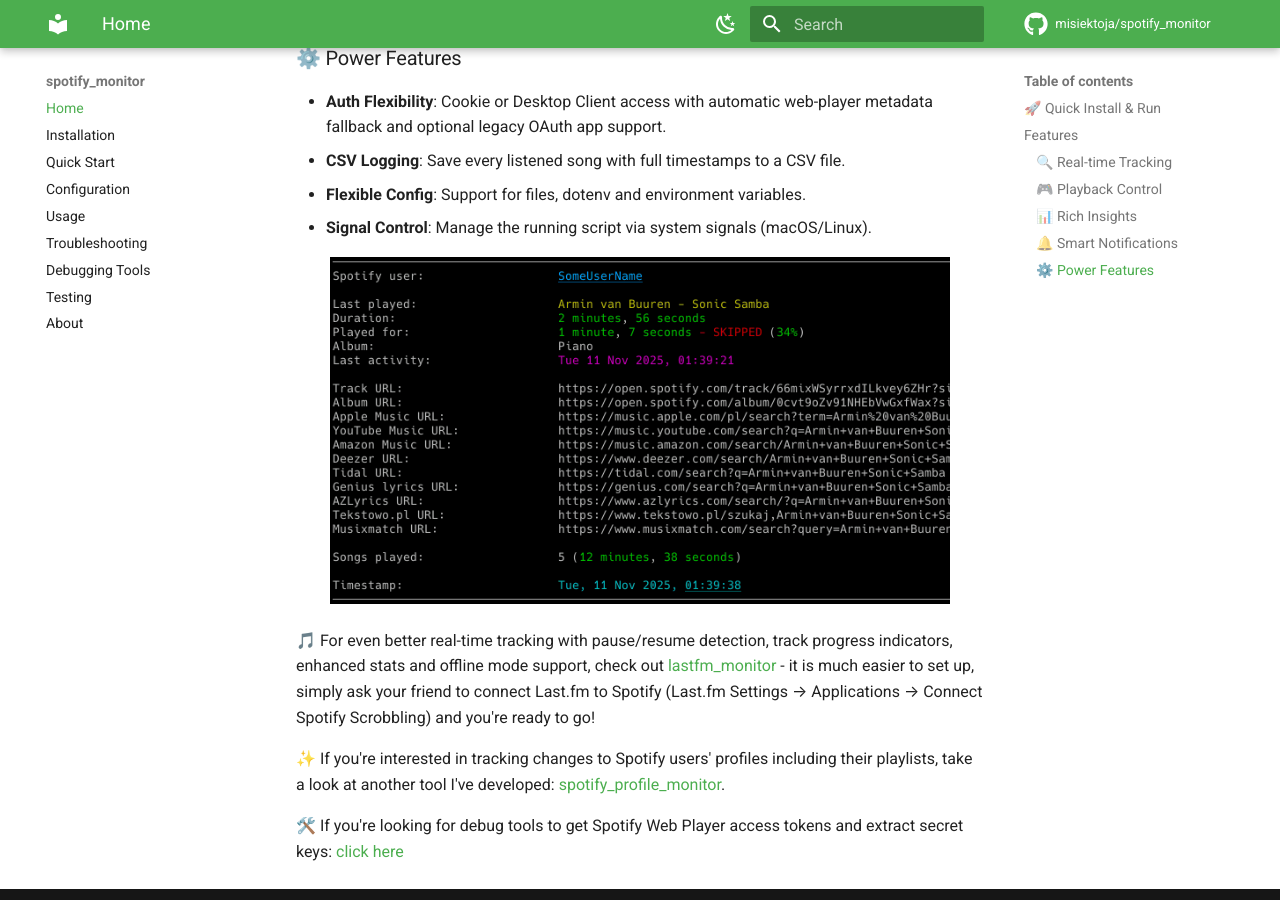
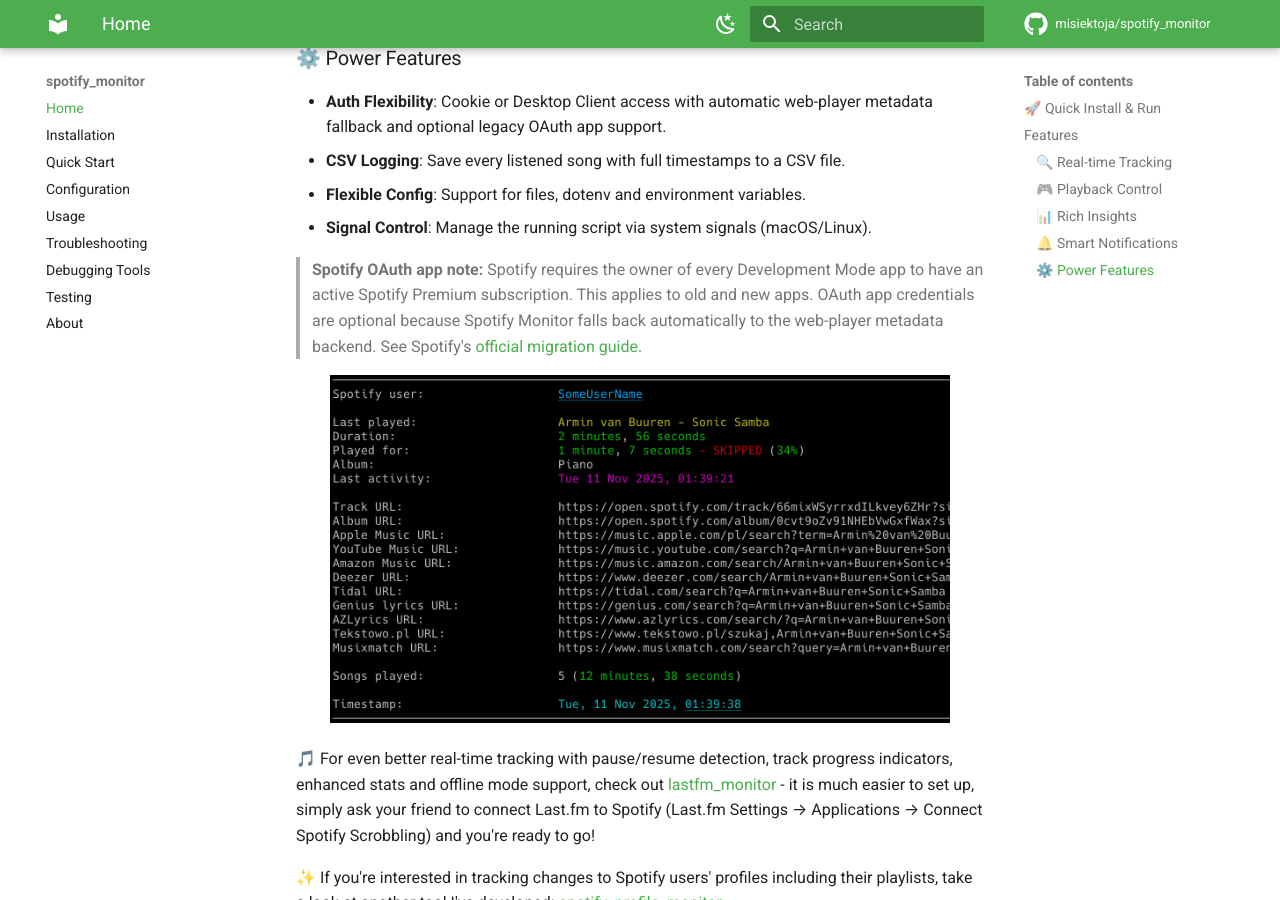
Before and after one commit to misiektoja/spotify_monitor, an MkDocs documentation site: the page built from docs/index.md, in a window 1280 px wide and 900 px high, scrolled down 2203 px. Built offline with MkDocs 1.6.1 and Material for MkDocs 9.7.7, drawn with Linux system fonts in a browser that asks for light colours; comment, search, counter and statistics services are not loaded.

Commit message:
docs(index): mention Premium requirement for OAuth apps

```diff
--- a/docs/index.md
+++ b/docs/index.md
@@ -86,6 +86,8 @@
 - **Flexible Config**: Support for files, dotenv and environment variables.
 - **Signal Control**: Manage the running script via system signals (macOS/Linux).
 
+> **Spotify OAuth app note:** Spotify requires the owner of every Development Mode app to have an active Spotify Premium subscription. This applies to old and new apps. OAuth app credentials are optional because Spotify Monitor falls back automatically to the web-player metadata backend. See Spotify's [official migration guide](https://developer.spotify.com/documentation/web-api/tutorials/february-2026-migration-guide).
+
 <p align="center">
    <img src="https://raw.githubusercontent.com/misiektoja/spotify_monitor/refs/heads/main/assets/spotify_monitor_skipped.png" alt="spotify_monitor_skipped" width="90%"/>
 </p>
```
